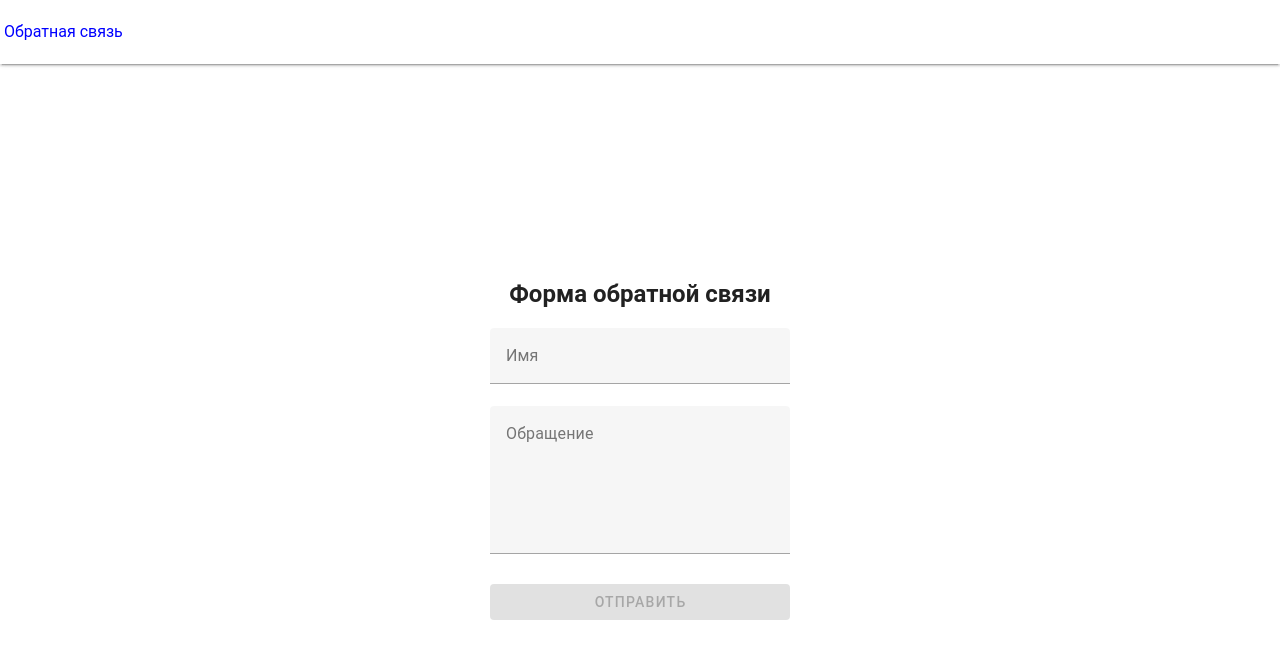
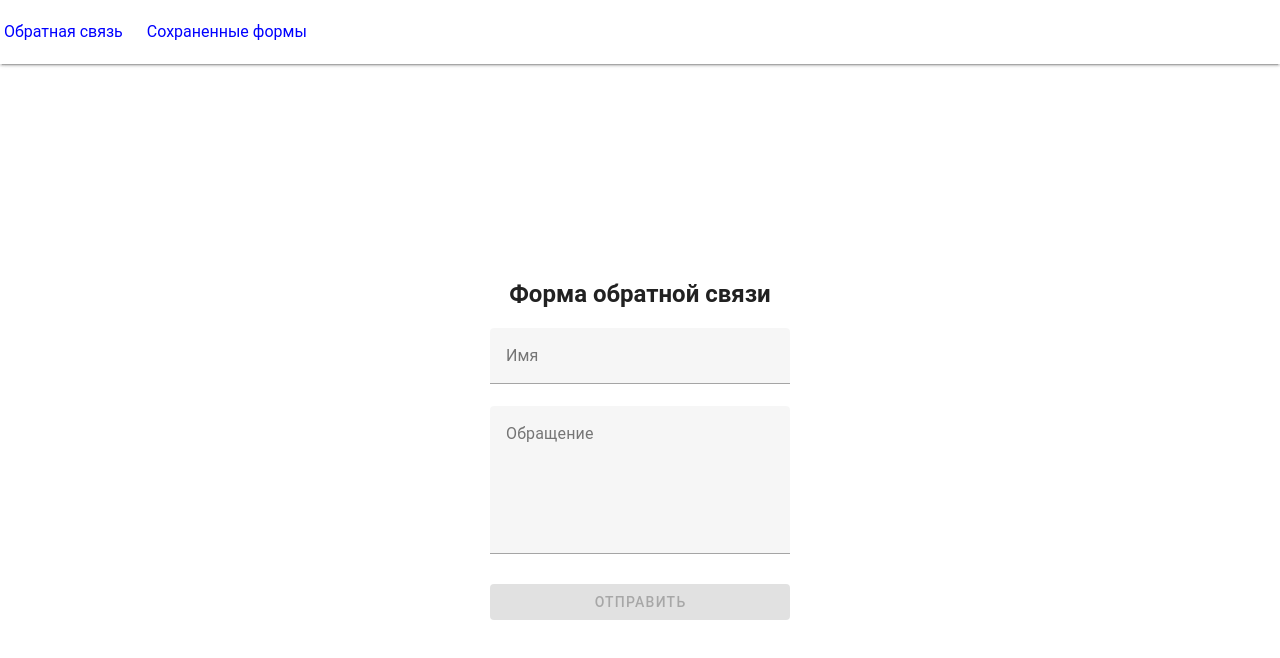
Before and after one commit to IvanKornev/envybox-testovoe, a Vue app in the folder front/: page /#/ in a window 1280 px wide. Shown: the top 658 px of the page. Built offline with nearby package versions, Linux system fonts and the light colour scheme.

Commit message:
feat: основа страницы feedbacks

```diff
--- a/front/src/App.vue
+++ b/front/src/App.vue
@@ -10,6 +10,12 @@
                 class="menu__item"
               >
                 Обратная связь
+              </RouterLink>
+              <RouterLink
+                to="/feedbacks"
+                class="menu__item"
+              >
+                Сохраненные формы
               </RouterLink>
             </ul>
           </template>
@@ -35,4 +41,7 @@
   text-decoration: none;
   color: blue;
 }
+.menu__item:not(:first-child) {
+  margin-left: 20px;
+}
 </style>
--- a/front/src/app/router.js
+++ b/front/src/app/router.js
@@ -1,8 +1,10 @@
 import { createRouter, createWebHashHistory } from 'vue-router';
 import index from '@/pages';
+import feedbacks from '@/pages';
 
 const routes = [
   { path: '/', component: index },
+  { path: '/feedbacks', component: feedbacks },
 ];
 
 const router = createRouter({
```
Also changed, not shown: front/src/pages/feedbacks.vue (added, +17 -0 lines).
